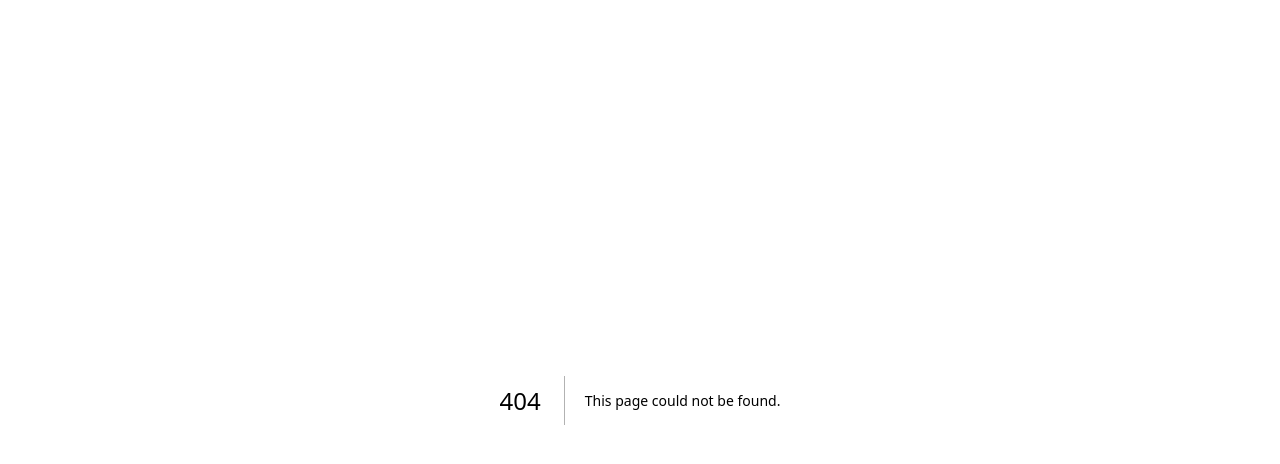
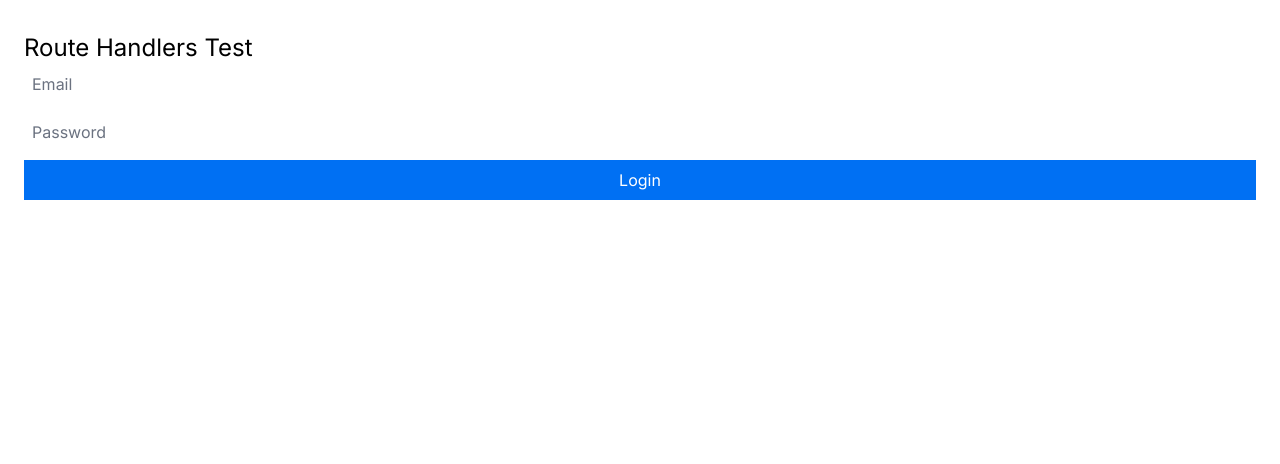
Before and after one commit to nansystem/nextjs-dashboard, a Next.js app: page /login in a window 1280 px wide. Before the commit this address had no page. Shown: the top 464 px of the page. Built offline with nearby package versions, Linux system fonts and the light colour scheme; a web font is replaced by a local one.

Commit message:
feat: add router handler ver

```diff
--- /dev/null
+++ b/app/api/userAuth/route.ts
@@ -0,0 +1,11 @@
+import { NextRequest } from 'next/server';
+
+export async function GET({}: NextRequest) {
+  return Response.json({ message: 'GET ok!' });
+}
+
+export async function POST(request: NextRequest) {
+  const reqData = await request.json();
+  console.log('POST api/userAuth:', reqData);
+  return Response.json(reqData);
+}
--- /dev/null
+++ b/app/components/Button.tsx
@@ -0,0 +1,21 @@
+interface ButtonProps {
+  text: string;
+  type?: 'button' | 'submit' | 'reset';
+  onClick?: () => void;
+}
+
+export default function Button({
+  text,
+  type = 'submit',
+  onClick,
+}: ButtonProps) {
+  return (
+    <button
+      type={type}
+      onClick={onClick}
+      className="bg-blue-500 w-full text-white h-10 disabled:bg-gray-500 disabled:text-neutral-300 disabled:cursor-not-allowed"
+    >
+      {text}
+    </button>
+  );
+}
--- /dev/null
+++ b/app/components/InputForm.tsx
@@ -0,0 +1,25 @@
+interface FormInputProps {
+  type: string;
+  placeholder: string;
+  value: string;
+  onChange: (e: React.ChangeEvent<HTMLInputElement>) => void;
+}
+
+export default function InputForm({
+  type,
+  placeholder,
+  value,
+  onChange,
+}: FormInputProps) {
+  return (
+    <div className="flex flex-col gap-2">
+      <input
+        className="rounded-md w-full h-10 focus:outline-none border-none placeholder:text-gray-500 p-2 text-black"
+        type={type}
+        placeholder={placeholder}
+        value={value}
+        onChange={onChange}
+      />
+    </div>
+  );
+}
--- /dev/null
+++ b/app/login/page.tsx
@@ -0,0 +1,55 @@
+// login/page.tsx
+
+'use client';
+
+import { useState } from 'react';
+import Button from '@/app/components/Button';
+import InputForm from '@/app/components/InputForm';
+
+export default function Login() {
+  const [formData, setFormData] = useState({
+    email: '',
+    password: '',
+  });
+  const handleClick = async () => {
+    const res = await fetch('/api/userAuth', {
+      method: 'POST',
+      body: JSON.stringify({
+        email: formData.email,
+        password: formData.password,
+      }),
+    });
+    console.log(await res.json());
+  };
+
+  return (
+    <div className="flex flex-col w-full  py-8 px-6">
+      <div>
+        <h2 className="text-2xl">Route Handlers Test</h2>
+      </div>
+      <form className="flex flex-col w-full gap-2">
+        <InputForm
+          type="email"
+          placeholder="Email"
+          value={formData.email}
+          onChange={e =>
+            setFormData(prev => ({ ...prev, email: e.target.value }))
+          }
+          errors={[]}
+        />
+        <InputForm
+          type="password"
+          placeholder="Password"
+          value={formData.password}
+          onChange={e =>
+            setFormData(prev => ({ ...prev, password: e.target.value }))
+          }
+          errors={[]}
+        />
+        <span onClick={handleClick}>
+          <Button text="Login" />
+        </span>
+      </form>
+    </div>
+  );
+}
```
